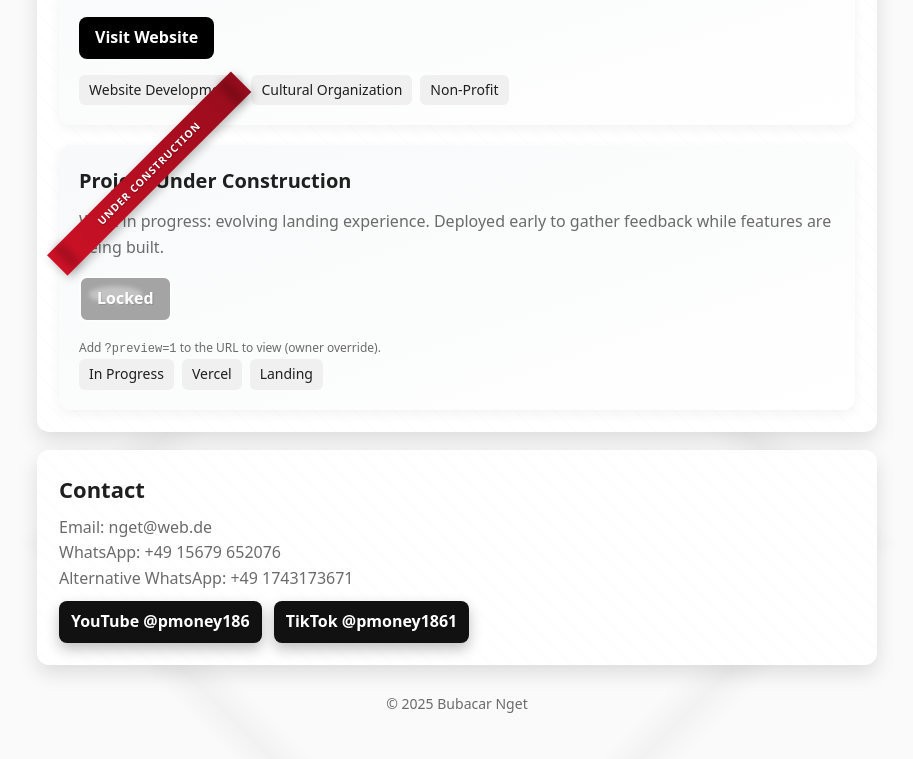
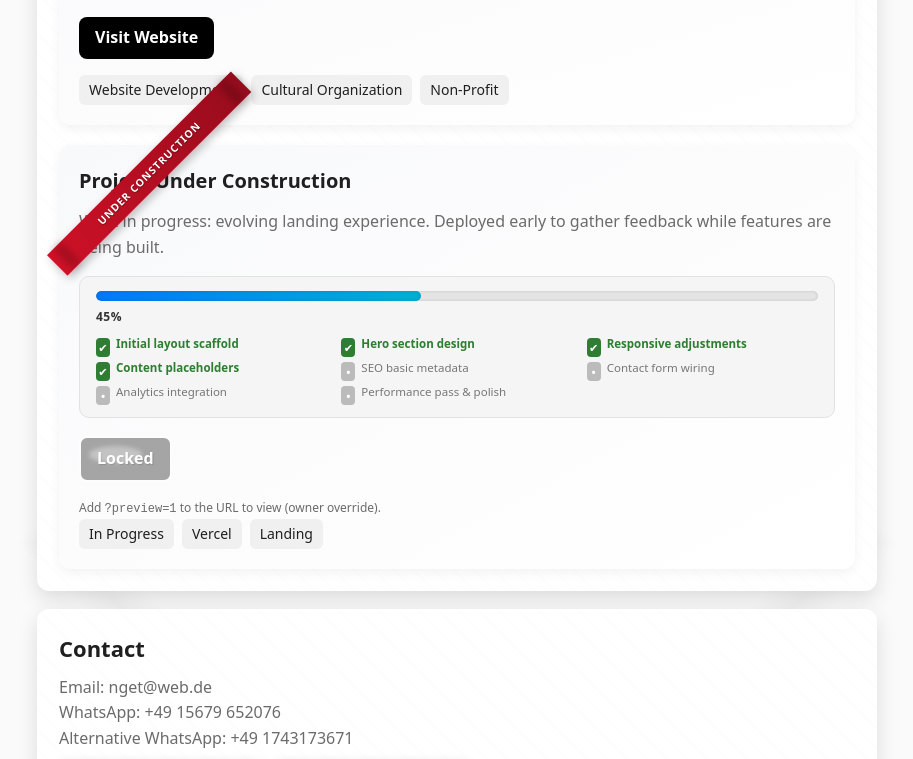
Before and after one commit to babucarr186-ai/bn-portfolio, a React (Vite) app: page / in a window 1280 px wide. Shown: the part 1857-2616 px from the top of the page, without its empty margins (183-1096 px from the left). Built offline with nearby package versions, Linux system fonts and the light colour scheme.

Commit message:
Add progress bar and checklist to under construction project

```diff
--- a/src/App.css
+++ b/src/App.css
@@ -375,3 +375,82 @@ main {
 }
 .ribbon::before { left:10px; }
 .ribbon::after { right:10px; }
+
+/* Progress Block for Under Construction Project */
+.progress-block {
+  margin: 12px 0 18px;
+  background: #f5f5f5;
+  border: 1px solid #e2e2e2;
+  border-radius: 10px;
+  padding: 14px 16px 12px;
+  position: relative;
+}
+
+.progress-bar {
+  width: 100%;
+  height: 10px;
+  background: #e4e4e4;
+  border-radius: 6px;
+  overflow: hidden;
+  position: relative;
+  box-shadow: inset 0 0 3px rgba(0,0,0,0.15);
+}
+
+.progress-fill {
+  height: 100%;
+  background: linear-gradient(90deg,#007bff,#00b4d8);
+  width: 0;
+  border-radius: 6px;
+  transition: width 0.6s cubic-bezier(.4,.01,.2,1);
+  box-shadow: 0 0 6px rgba(0,0,0,0.15) inset;
+}
+
+.progress-percent {
+  font-size: 0.75rem;
+  font-weight: 600;
+  margin-top: 6px;
+  letter-spacing: 0.5px;
+  color: #333;
+}
+
+.progress-checklist {
+  list-style: none;
+  padding: 0;
+  margin: 10px 0 0;
+  display: grid;
+  gap: 4px 14px;
+  grid-template-columns: repeat(auto-fit, minmax(200px, 1fr));
+}
+
+.progress-checklist li {
+  display: flex;
+  align-items: flex-start;
+  gap: 6px;
+  font-size: 0.72rem;
+  line-height: 1.3;
+  position: relative;
+  padding-left: 0;
+}
+
+.progress-checklist li.done .task-label { color: #2e7d32; font-weight: 600; }
+.progress-checklist li.todo .task-label { color: #777; }
+
+.check-icon {
+  width: 14px;
+  flex: 0 0 14px;
+  font-size: 0.7rem;
+  line-height: 1.2rem;
+  text-align: center;
+  border-radius: 4px;
+  font-weight: 700;
+  color: #fff;
+  background: #bbb;
+  margin-top: 1px;
+}
+
+.progress-checklist li.done .check-icon { background: #2e7d32; }
+.progress-checklist li.todo .check-icon { background: #bbb; }
+
+@media (max-width: 600px) {
+  .progress-checklist { grid-template-columns: 1fr; }
+}
--- a/src/App.jsx
+++ b/src/App.jsx
@@ -9,6 +9,23 @@ export default function App() {
 
   // Toggle this to true to lock the under construction external link for visitors
   const UNDER_CONSTRUCTION_LOCKED = true; // set to false when you want it open
+
+  // Progress meta for the under construction project (adjust as you complete items)
+  const projectProgress = {
+    percent: 45, // number 0-100 representing completion
+    tasks: [
+      { label: 'Initial layout scaffold', done: true },
+      { label: 'Hero section design', done: true },
+      { label: 'Responsive adjustments', done: true },
+      { label: 'Content placeholders', done: true },
+      { label: 'SEO basic metadata', done: false },
+      { label: 'Contact form wiring', done: false },
+      { label: 'Analytics integration', done: false },
+      { label: 'Performance pass & polish', done: false }
+    ]
+  };
+
+  // If percent reaches threshold we could auto-unlock; leave manual lock for now
   const showLiveLink = previewOverride || !UNDER_CONSTRUCTION_LOCKED;
 
   const content = (
@@ -100,6 +117,21 @@ export default function App() {
               <div className="ribbon" aria-label="Under construction">UNDER CONSTRUCTION</div>
               <h3>Project Under Construction</h3>
               <p>Work in progress: evolving landing experience. Deployed early to gather feedback while features are being built.</p>
+              {/* Progress Block */}
+              <div className="progress-block" aria-label={`Progress ${projectProgress.percent}% complete`}>
+                <div className="progress-bar" role="progressbar" aria-valuemin="0" aria-valuemax="100" aria-valuenow={projectProgress.percent}>
+                  <div className="progress-fill" style={{ width: projectProgress.percent + '%' }} />
+                </div>
+                <div className="progress-percent">{projectProgress.percent}%</div>
+                <ul className="progress-checklist">
+                  {projectProgress.tasks.map((t, i) => (
+                    <li key={i} className={t.done ? 'done' : 'todo'}>
+                      <span className="check-icon" aria-hidden="true">{t.done ? '✔' : '•'}</span>
+                      <span className="task-label">{t.label}</span>
+                    </li>
+                  ))}
+                </ul>
+              </div>
               <div className="project-links">
                 {showLiveLink ? (
                   <a
```
